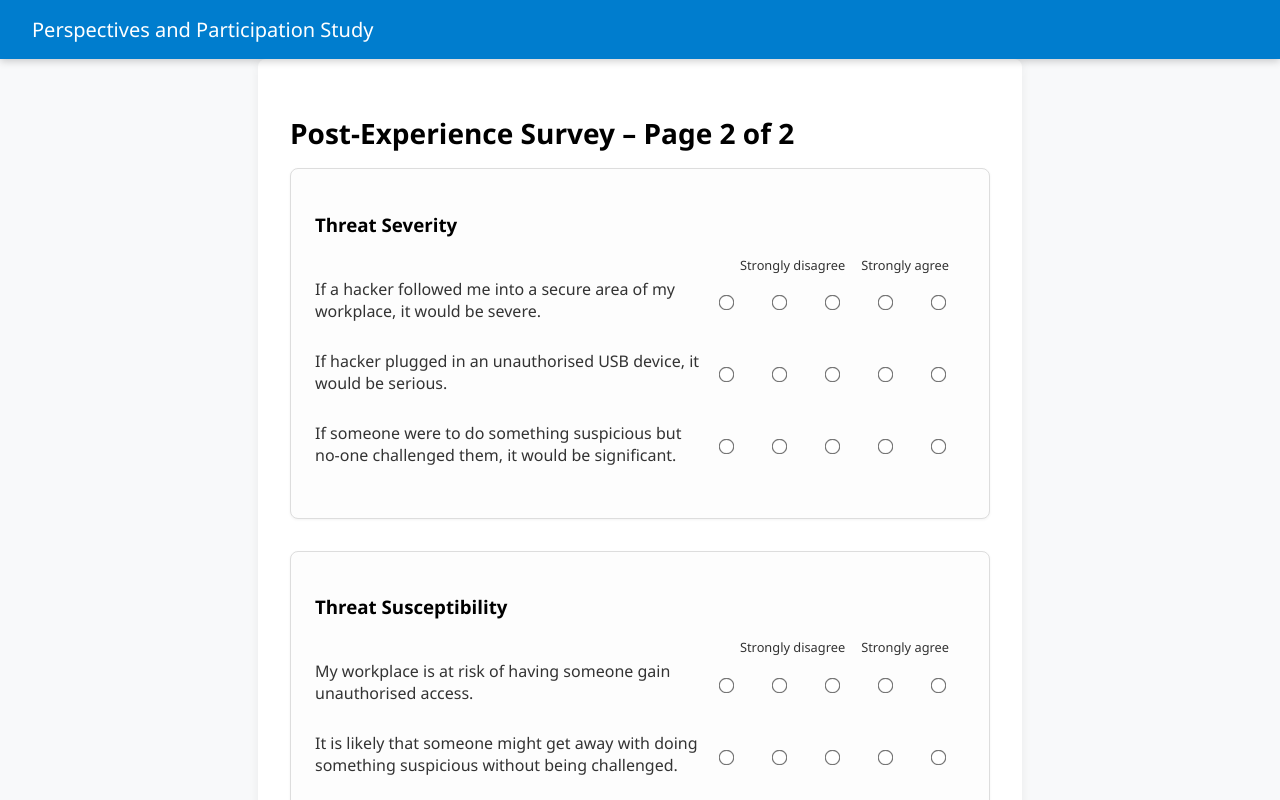
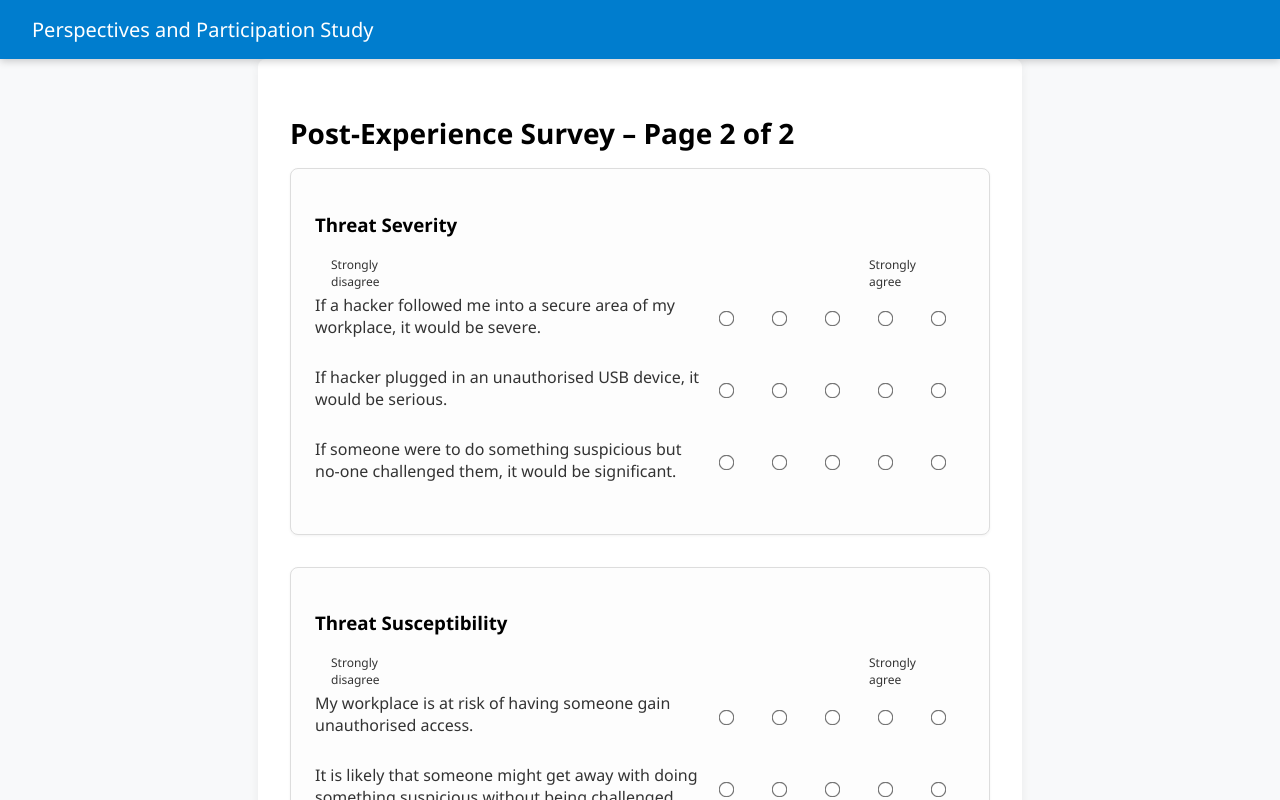
Before and after one commit to sipavitt/perspectives-participation-study, a React (Create React App) app in the folder client/: page /post-survey-2 in a window 1280 px wide. Shown: the top 800 px of the page. Built offline with nearby package versions, Linux system fonts and the light colour scheme.

Commit message:
Update PostSurveyPage2.jsx

```diff
--- a/client/src/components/PostSurveyPage2.jsx
+++ b/client/src/components/PostSurveyPage2.jsx
@@ -91,14 +91,13 @@ const PostSurveyPage2 = () => {
     <div className="container">
       <h2>Post-Experience Survey – Page 2 of 2</h2>
 
-
       {Object.entries(sections).map(([sectionTitle, items]) => (
         <div key={sectionTitle} className="survey-section">
           <h3>{sectionTitle}</h3>
-          <div className="likert-scale-labels" style={{ display: 'flex', justifyContent: 'space-between', fontSize: '0.8rem', gap: '1rem', marginBottom: '0.25rem', marginLeft: '1rem', marginRight: '1rem' }}>
-  <span style={{ marginLeft: 'auto' }}>Strongly disagree</span>
-  <span>Strongly agree</span>
-</div>
+          <div className="likert-scale-labels" style={{ display: 'flex', justifyContent: 'space-between', fontSize: '0.75rem', gap: '1rem', marginBottom: '0.25rem', marginLeft: '1rem', marginRight: '1rem' }}>
+            <span style={{ maxWidth: '80px', wordWrap: 'break-word' }}>Strongly disagree</span>
+            <span style={{ maxWidth: '80px', wordWrap: 'break-word' }}>Strongly agree</span>
+          </div>
 
           {items.map((q, i) => {
             const qNum = Object.values(sections).flat().findIndex(text => text === q) + 23;
```
